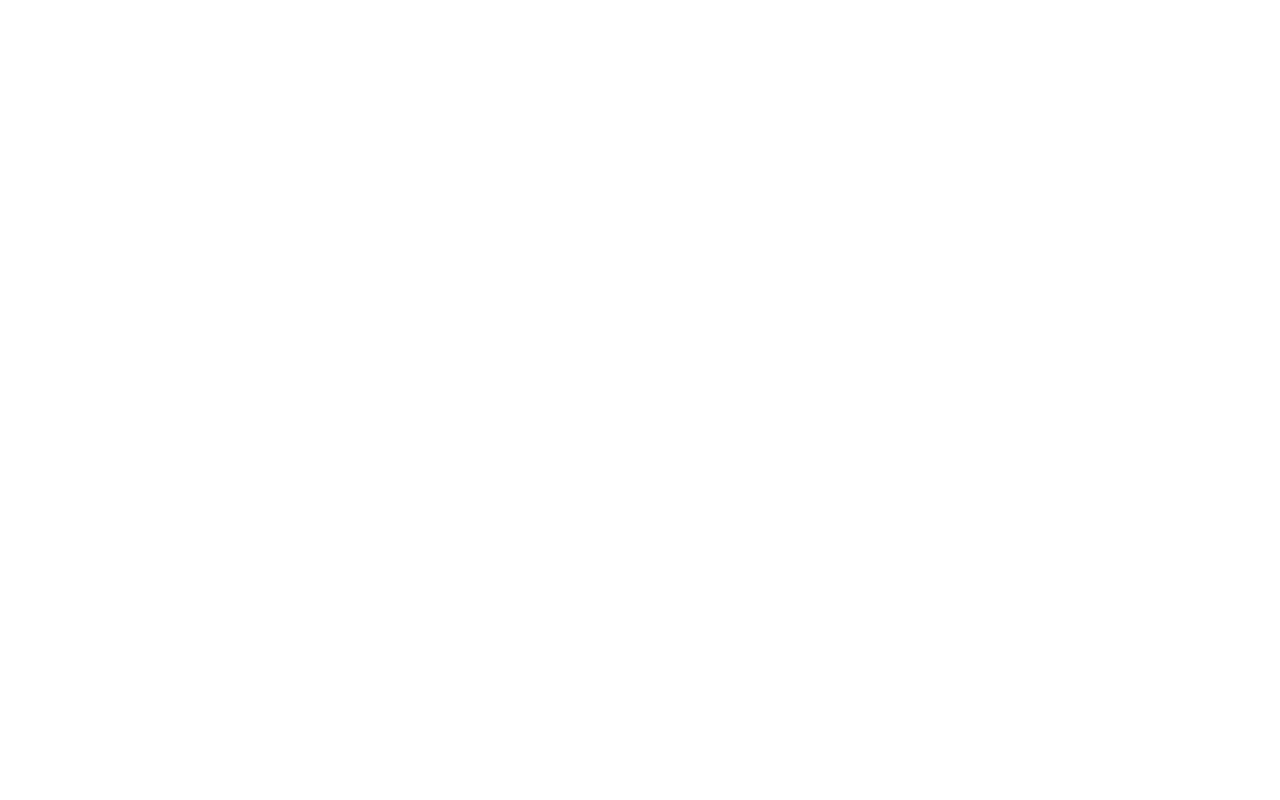
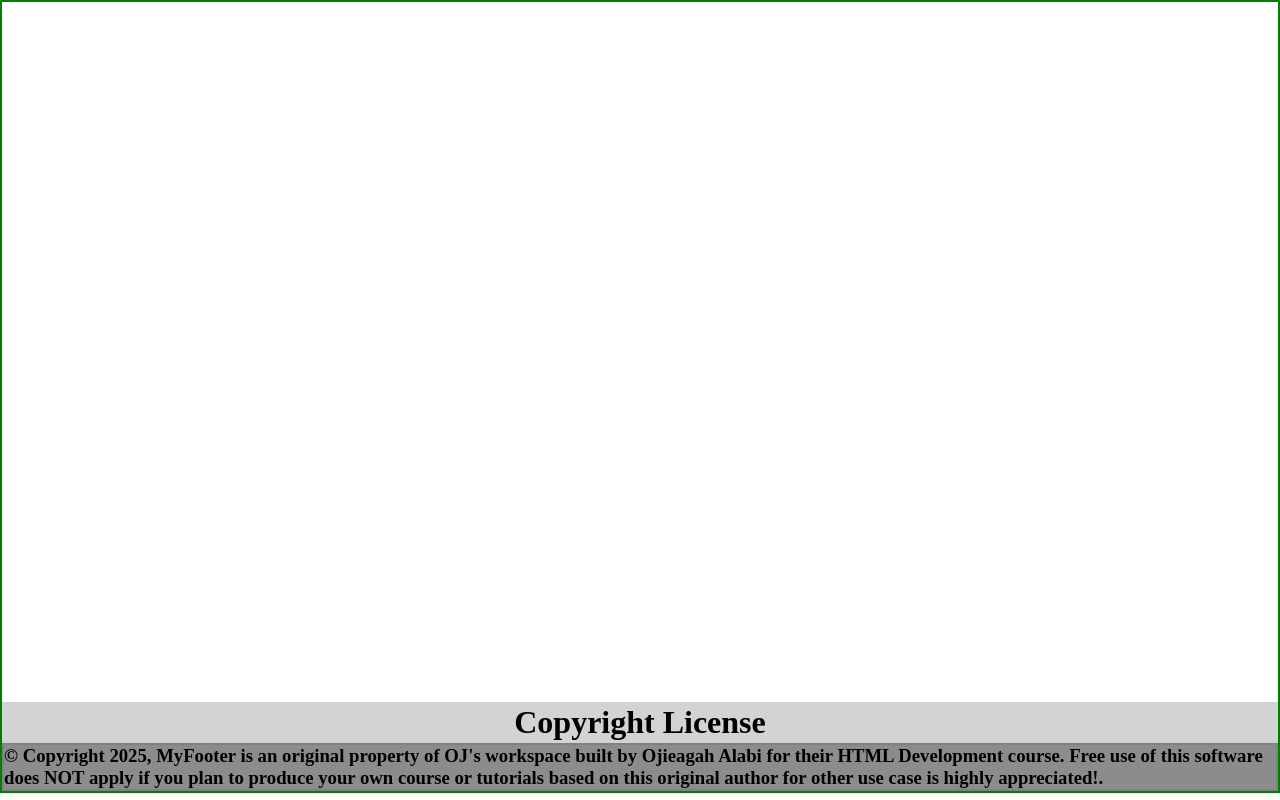
Before and after one commit to OJTanjiro/Footer, a plain HTML site: page index.html in a window 1280 px wide. Drawn offline with Linux system fonts and the light colour scheme.

Commit message:
core update: updated ui

```diff
--- a/index.html
+++ b/index.html
@@ -1,5 +1,6 @@
 <!DOCTYPE html>
 <html lang="en">
+
 <head>
     <meta charset="UTF-8">
     <meta name="viewport" content="width=device-width, initial-scale=1.0">
@@ -8,5 +9,16 @@
 </head>
 <body>
 
+    <div class="parentdiv">
+        <div class="childiv">
+            <h1>Copyright License</h1>
+        </div>
+        <h3>© Copyright 2025, MyFooter is an original property of OJ's workspace built by Ojieagah Alabi for their HTML
+        Development course. Free use of this software does NOT apply if you plan to produce your own course or tutorials
+        based on this original author for other use case is highly appreciated!.</h3>
+    </div>
+
+
 </body>
+
 </html>
--- a/main.css
+++ b/main.css
@@ -3,3 +3,26 @@
     padding: 0;
     box-sizing: border-box;
 }
+
+:root{
+ --main-color:green;
+ --grey:rgba(128, 128, 128, 0.9);
+
+}
+
+.parentdiv{
+border: 2px solid green;
+}
+
+.childiv{
+   border: 2px solid lightgrey;
+   margin-top: 700px;
+   display: flex;
+   justify-content: center;
+   background: lightgray;
+}
+
+h3{
+    border: 2px solid var(--grey);
+    background: var(--grey);
+}
```
